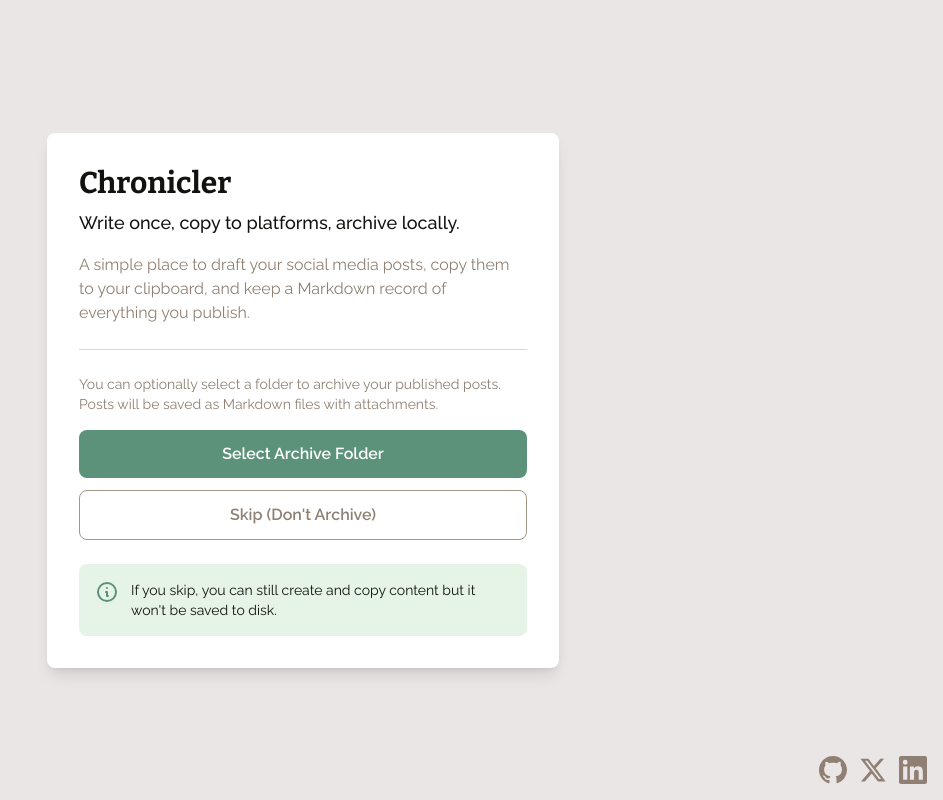
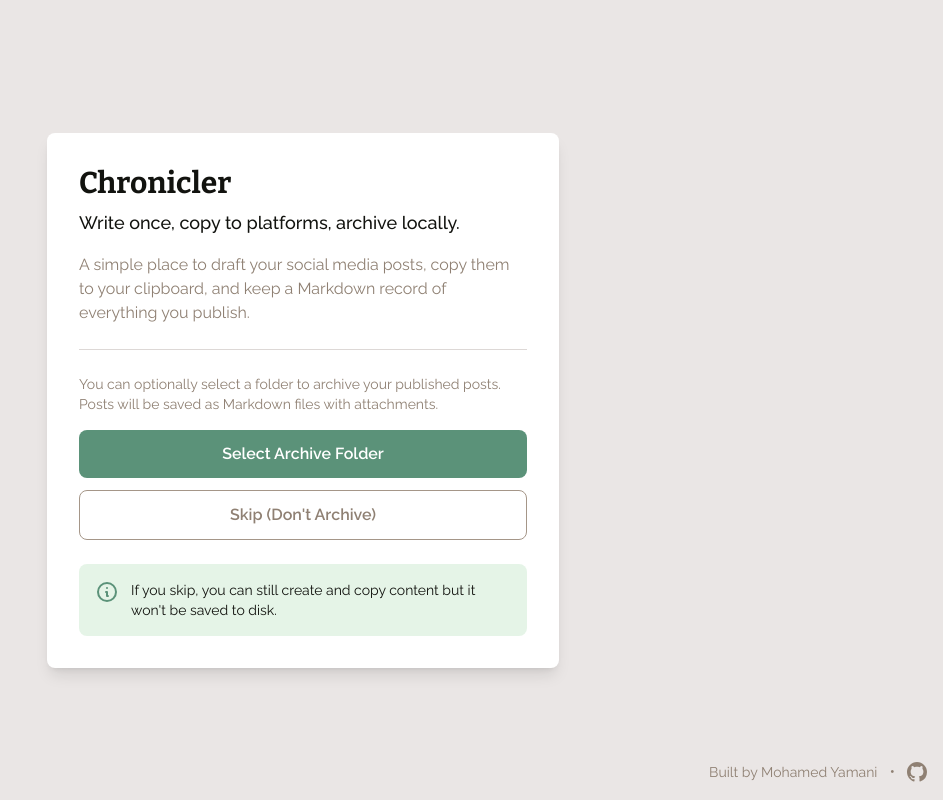
Before and after one commit to yamanidev/chronicler, a Preact app: page / in a window 1280 px wide. Shown: the whole page, without its empty margins (337-1280 px from the left). Built offline with nearby package versions, Linux system fonts and the light colour scheme.

Commit message:
chore: remove social links in favor of my website

```diff
--- a/src/components/SocialLinks.tsx
+++ b/src/components/SocialLinks.tsx
@@ -1,34 +1,22 @@
 export function SocialLinks() {
   return (
-    <div class="fixed right-4 bottom-4 flex gap-3">
+    <div class="fixed right-4 bottom-4 flex items-center gap-3">
+      <a
+        href="https://mohamedyamani.com?utm_source=chronicler"
+        target="_blank"
+        rel="noopener noreferrer"
+        class="text-taupe hover:text-charcoal text-sm transition">
+        Built by Mohamed Yamani
+      </a>
+      <span class="text-taupe">•</span>
       <a
         href="https://github.com/yamanidev/chronicler"
         target="_blank"
         rel="noopener noreferrer"
         class="text-taupe hover:text-charcoal transition"
         aria-label="GitHub repository">
-        <svg class="h-7 w-7" fill="currentColor" viewBox="0 0 24 24">
+        <svg class="h-5 w-5" fill="currentColor" viewBox="0 0 24 24">
           <path d="M12 0C5.37 0 0 5.37 0 12c0 5.31 3.435 9.795 8.205 11.385.6.105.825-.255.825-.57 0-.285-.015-1.23-.015-2.235-3.015.555-3.795-.735-4.035-1.41-.135-.345-.72-1.41-1.23-1.695-.42-.225-1.02-.78-.015-.795.945-.015 1.62.87 1.845 1.23 1.08 1.815 2.805 1.305 3.495.99.105-.78.42-1.305.765-1.605-2.67-.3-5.46-1.335-5.46-5.925 0-1.305.465-2.385 1.23-3.225-.12-.3-.54-1.53.12-3.18 0 0 1.005-.315 3.3 1.23.96-.27 1.98-.405 3-.405s2.04.135 3 .405c2.295-1.56 3.3-1.23 3.3-1.23.66 1.65.24 2.88.12 3.18.765.84 1.23 1.905 1.23 3.225 0 4.605-2.805 5.625-5.475 5.925.435.375.81 1.095.81 2.22 0 1.605-.015 2.895-.015 3.3 0 .315.225.69.825.57A12.02 12.02 0 0024 12c0-6.63-5.37-12-12-12z" />
-        </svg>
-      </a>
-      <a
-        href="https://x.com/yamanidev"
-        target="_blank"
-        rel="noopener noreferrer"
-        class="text-taupe hover:text-charcoal transition"
-        aria-label="X (Twitter) profile">
-        <svg class="h-7 w-7" fill="currentColor" viewBox="0 0 24 24">
-          <path d="M18.244 2.25h3.308l-7.227 8.26 8.502 11.24H16.17l-5.214-6.817L4.99 21.75H1.68l7.73-8.835L1.254 2.25H8.08l4.713 6.231zm-1.161 17.52h1.833L7.084 4.126H5.117z" />
-        </svg>
-      </a>
-      <a
-        href="https://linkedin.com/in/yamanidev"
-        target="_blank"
-        rel="noopener noreferrer"
-        class="text-taupe hover:text-charcoal transition"
-        aria-label="LinkedIn profile">
-        <svg class="h-7 w-7" fill="currentColor" viewBox="0 0 24 24">
-          <path d="M20.447 20.452h-3.554v-5.569c0-1.328-.027-3.037-1.852-3.037-1.853 0-2.136 1.445-2.136 2.939v5.667H9.351V9h3.414v1.561h.046c.477-.9 1.637-1.85 3.37-1.85 3.601 0 4.267 2.37 4.267 5.455v6.286zM5.337 7.433a2.062 2.062 0 01-2.063-2.065 2.064 2.064 0 112.063 2.065zm1.782 13.019H3.555V9h3.564v11.452zM22.225 0H1.771C.792 0 0 .774 0 1.729v20.542C0 23.227.792 24 1.771 24h20.451C23.2 24 24 23.227 24 22.271V1.729C24 .774 23.2 0 22.222 0h.003z" />
         </svg>
       </a>
     </div>
```
